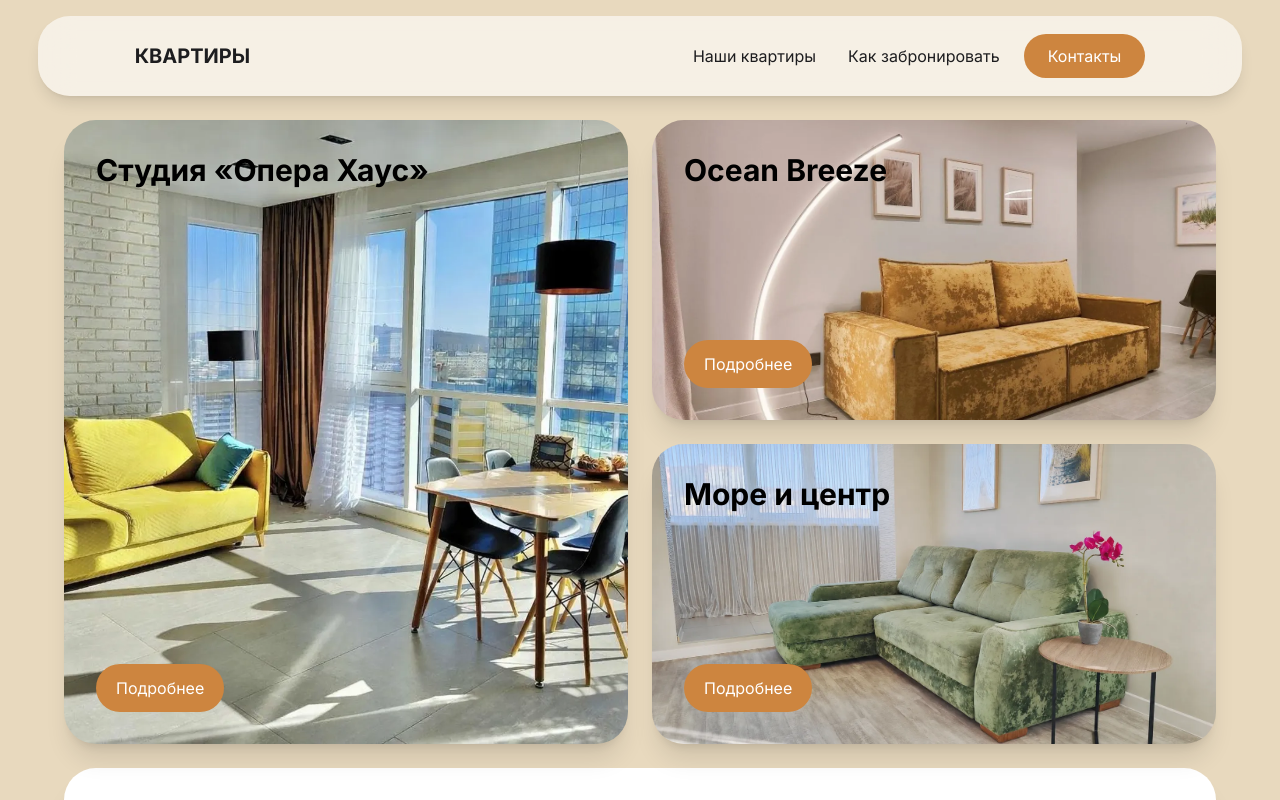
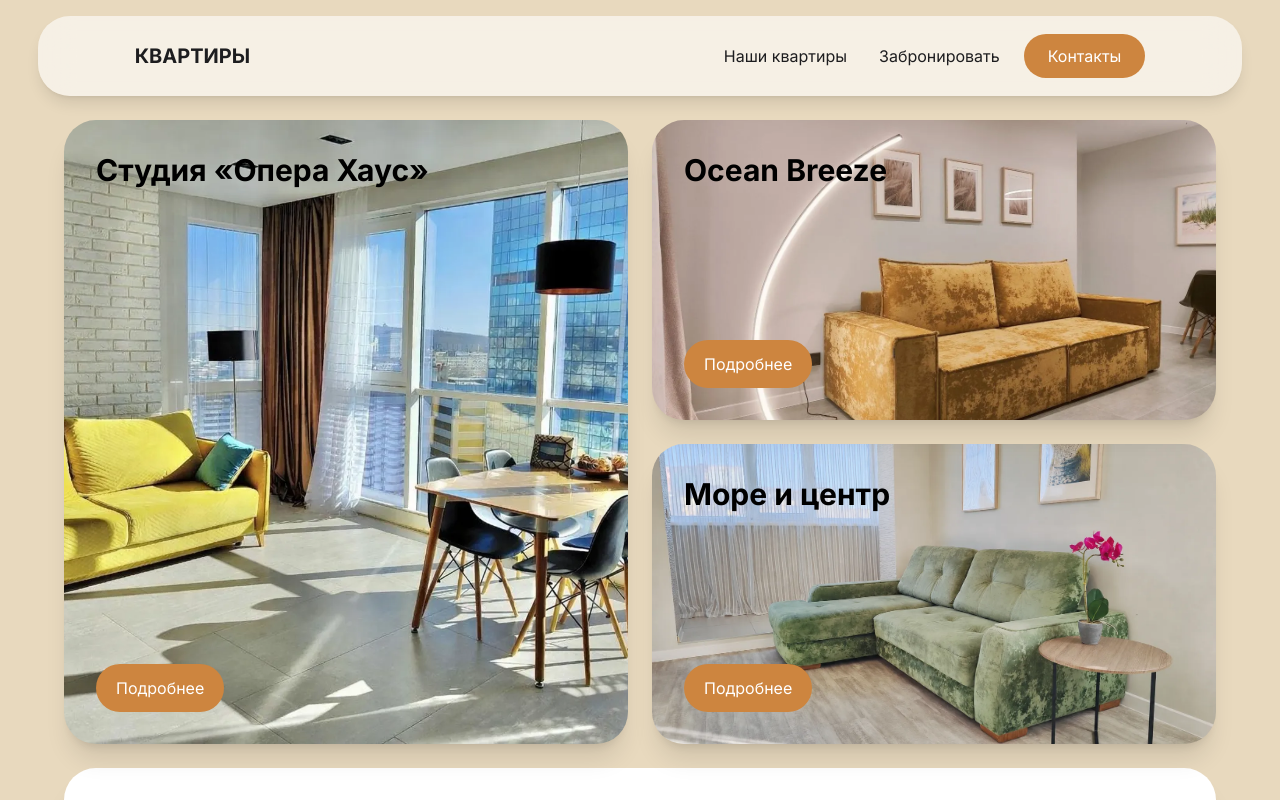
Before and after one commit to Felddo/apartments_vladivostok, a React (Vite) app: page / in a window 1280 px wide. Shown: the top 800 px of the page. Built offline with nearby package versions, Linux system fonts and the light colour scheme.

Commit message:
changed header title

```diff
--- a/src/data/data.ts
+++ b/src/data/data.ts
@@ -41,7 +41,7 @@ import { MdOutlineSmokeFree } from "react-icons/md";
 export const NAV_LINKS: TLinks  = {
   "main": [
     {label: "Наши квартиры", href: "#apartments"},
-    {label: "Как забронировать", href: "#bookingsteps"},
+    {label: "Забронировать", href: "#bookingsteps"},
   ],
   "apartment": [
     {label: "Главная", href: "/"},
@@ -49,7 +49,7 @@ export const NAV_LINKS: TLinks  = {
     {label: "Описание", href: "#description"},
     {label: "Правила", href: "#rules"},
     {label: "Календарь", href: "#ical"},
-    {label: "Как забронировать", href: "#bookingsteps"},
+    {label: "Забронировать", href: "#bookingsteps"},
     {label: "Расположение", href: "#location"},
   ]
 }
```
